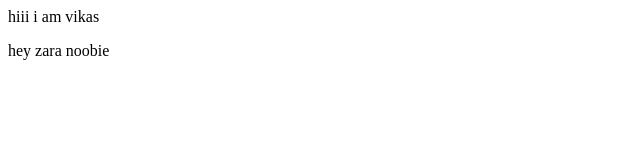
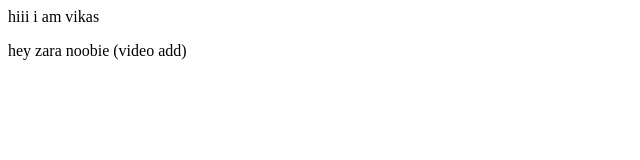
Before and after one commit to vikas-singh-7/gitpracticefinal, a plain HTML site: page index.html in a window 1280 px wide. Shown: the full height of the page, 0-640 px from the left. Drawn offline with Linux system fonts and the light colour scheme.

Commit message:
video add

```diff
--- a/index.html
+++ b/index.html
@@ -1,2 +1,2 @@
 <p>hiii i am vikas </p>
-<p>hey zara noobie </p>
+<p>hey zara noobie (video add)</p>
```
